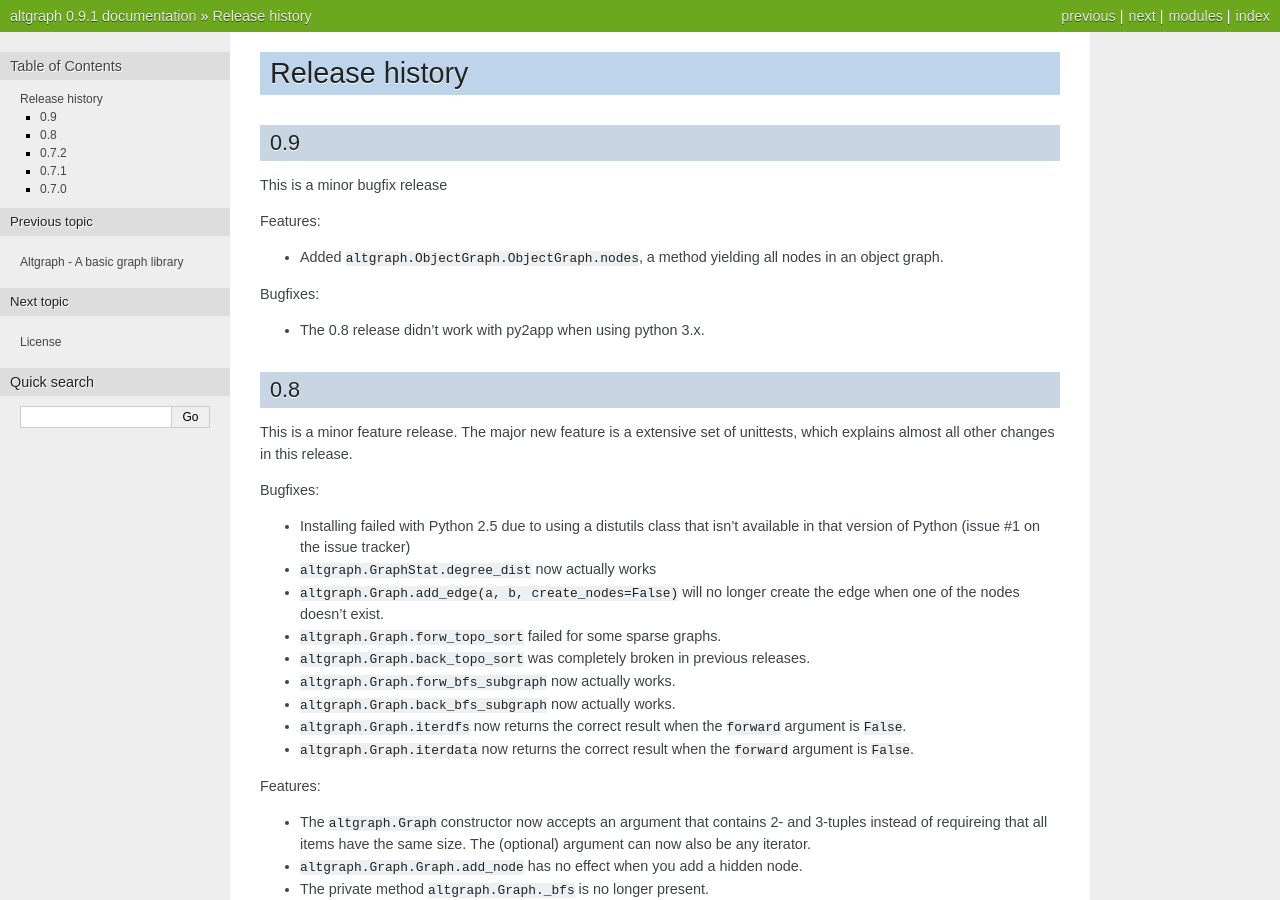
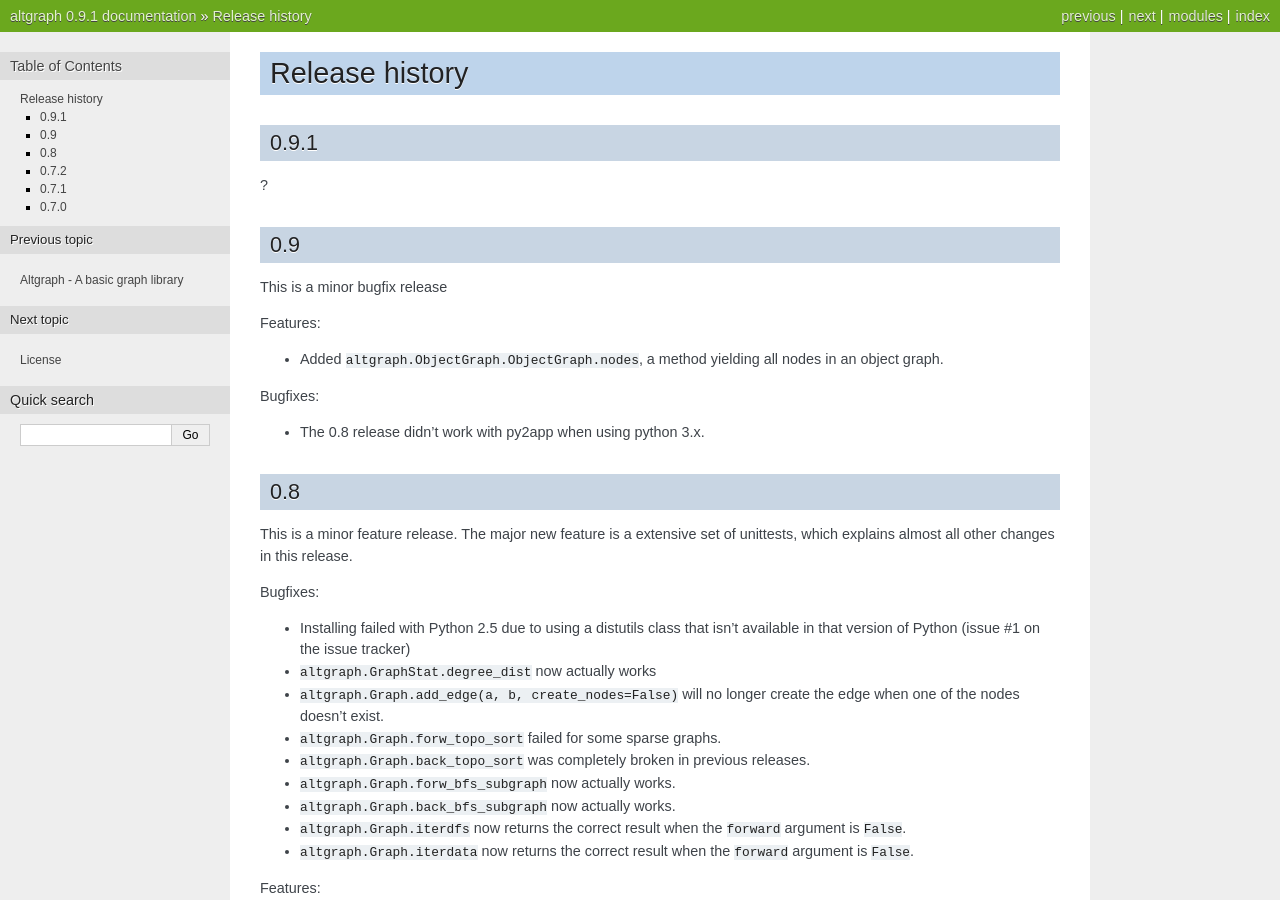
Before and after one commit to ronaldoussoren/altgraph, a Sphinx documentation site: the page built from doc/changelog.rst, in a window 1280 px wide and 900 px high. Built offline with Sphinx 7.4.7, drawn with Linux system fonts in a browser that asks for light colours.

Commit message:
Add stub for the 0.9.1 release notes

```diff
--- a/doc/changelog.rst
+++ b/doc/changelog.rst
@@ -1,5 +1,10 @@
 Release history
 ===============
+
+0.9.1
+-----
+
+?
 
 0.9
 ---
```
